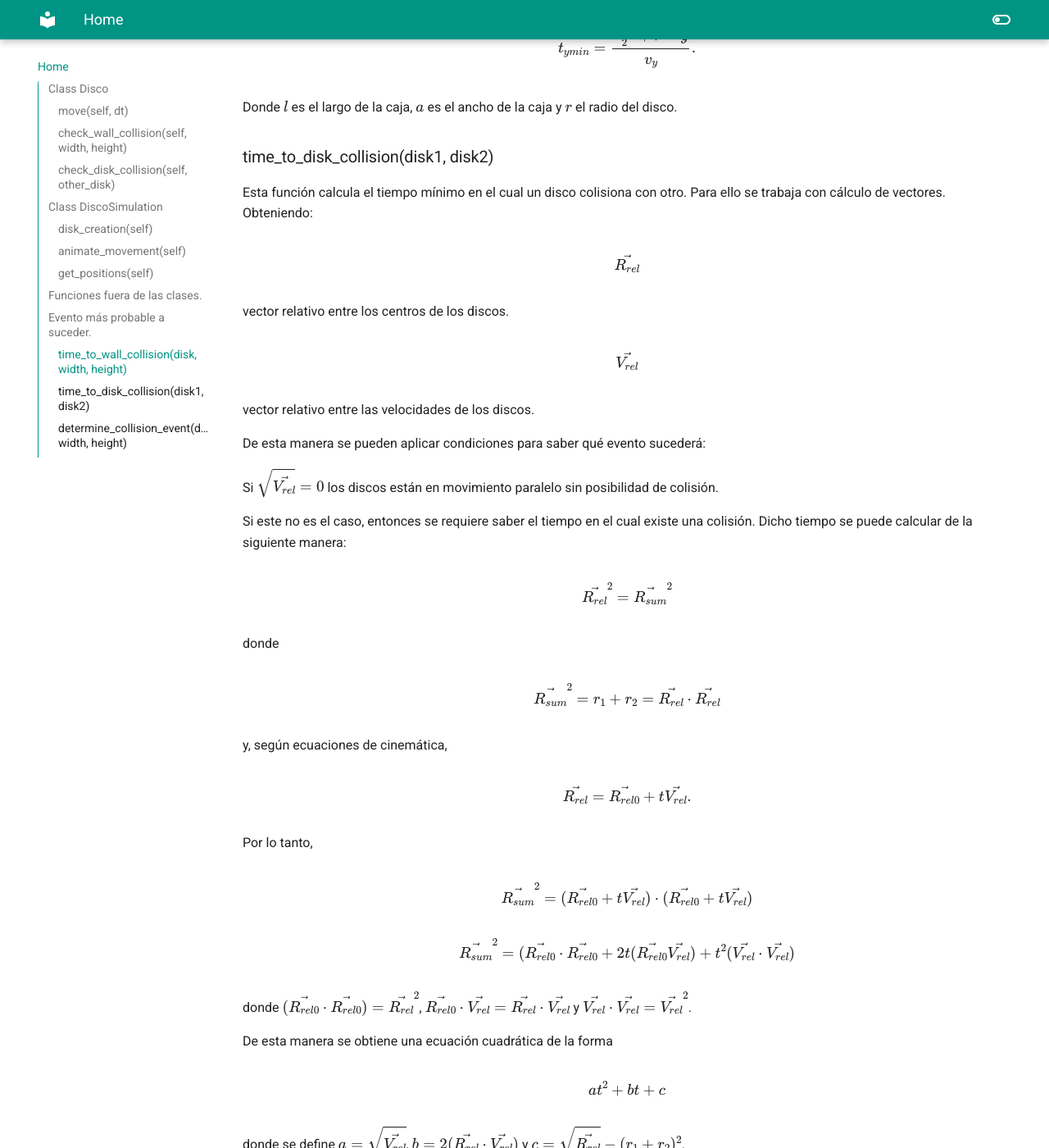
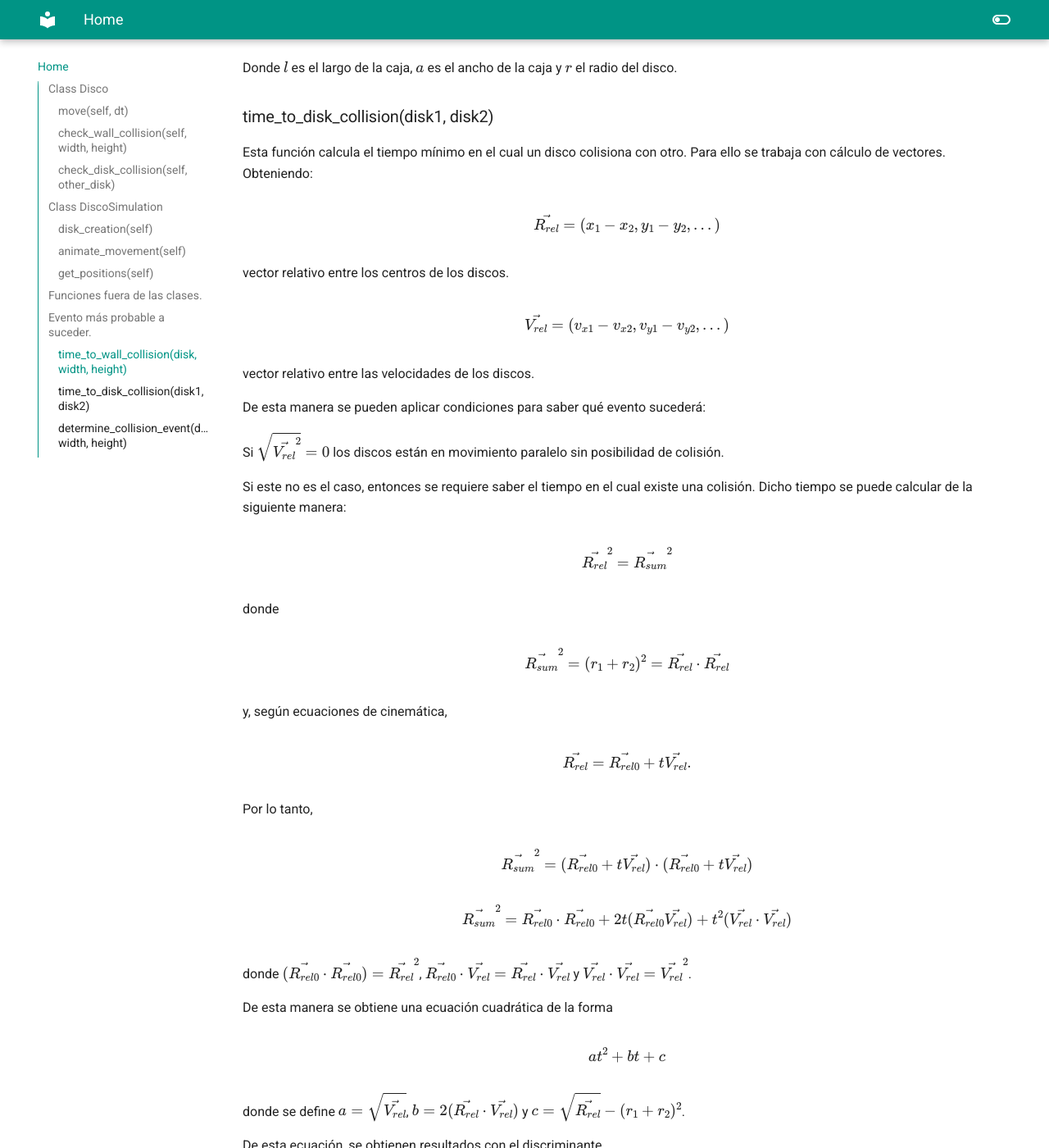
Before and after one commit to Kporras21/Proyecto-, an MkDocs documentation site: the page built from docs/index.md, in a window 1280 px wide and 1400 px high, scrolled down 3658 px. Shown: the whole window at 82% size. Built offline with MkDocs 1.6.1 and Material for MkDocs 9.7.7, drawn with Linux system fonts in a browser that asks for light colours; part of the change alters nothing that is shown; some of the changed text lies outside the part shown.

Commit message:
Correcciones index

```diff
--- a/docs/index.md
+++ b/docs/index.md
@@ -15,11 +15,11 @@ Para ello se implementó código orientado a objetos en Python. A continuación
 En este método se utilizó el método de Euler para resolver las ecuaciones de movimiento tanto para el eje $x$ como para el eje $y$, dichas ecuaciones son:
 
 $$
-x = v_{x}t
+x = x_{0} + v_{x}t
 $$
 
 $$
-y = v_{y}t
+y = y_{0} + v_{y}t
 $$
 
 Posteriormente, se guardan las posiciones en arrays.
@@ -36,14 +36,14 @@ x + r \geq \frac{l}{2}
 $$
 
 $$
-y - r \leq \frac{-l}{2}
+y - r \leq \frac{-a}{2}
 $$
 
 $$
-y + r \geq \frac{l}{2}
+y + r \geq \frac{a}{2}
 $$
 
-donde $l$ es lado de la caja y $r$ el radio del disco.
+donde $l$ es largo de la caja, $a$ es el alto y $r$ el radio del disco.
 
 
 Si cualquiera de las ecuaciones anteriores se cumple, se invierte el signo de la velocidad, es decir, $-v_{x}$ y $-v_{y}$ según la conservación de momento lineal ya que se consideran colisiones elásticas.
@@ -83,10 +83,9 @@ v_{xrelativa} =  v_{x1} - v_{x2}
 $$
 
 $$
-v_{yrelativa} =  v_{y1} - v_{y2}
+v_{yrelativa} =  v_{y1} - v_{y2}.
 $$
 
-y se invierten las posiciones de los discos, es decir, $-x_{1}$, $-x_{2}$, $-y_{1}$ y $-y_{2}$.
 
 ## Class DiscoSimulation
 * Esta clase cuenta con tres métodos principales:
@@ -143,13 +142,13 @@ Donde $l$ es el largo de la caja, $a$ es el ancho de la caja y $r$ el radio del
 Esta función calcula el tiempo mínimo en el cual un disco colisiona con otro. Para ello se trabaja con cálculo de vectores. Obteniendo:
 
 $$
-\vec{R_{rel}}
+\vec{R_{rel}} = (x_{1} - x_{2}, y_{1} - y_{2}, ... )
 $$
 
 vector relativo entre los centros de los discos.
 
 $$
-\vec{V_{rel}}
+\vec{V_{rel}} = (v_{x1} - v_{x2}, v_{y1} - v_{y2}, ... )
 $$
 
 vector relativo entre las velocidades de los discos.
@@ -157,7 +156,7 @@ vector relativo entre las velocidades de los discos.
 De esta manera se pueden aplicar condiciones para saber qué evento sucederá:
 
 
-Si $\sqrt{\vec{V_{rel}}} = 0$ los discos están en movimiento paralelo sin posibilidad de colisión.
+Si $\sqrt{\vec{V_{rel}}^2} = 0$ los discos están en movimiento paralelo sin posibilidad de colisión.
 
 
 Si este no es el caso, entonces se requiere saber el tiempo en el cual existe una colisión. Dicho tiempo se puede calcular de la siguiente manera:
@@ -169,7 +168,7 @@ $$
 donde
 
 $$
-\vec{R_{sum}}^2 = r_{1} + r_{2} = \vec{R_{rel}} \cdot \vec{R_{rel}}
+\vec{R_{sum}}^2 = (r_{1} + r_{2})^2 = \vec{R_{rel}} \cdot \vec{R_{rel}}
 $$
 
 y, según ecuaciones de cinemática,
@@ -185,7 +184,7 @@ $$
 $$
 
 $$
-\vec{R_{sum}}^2 = (\vec{R_{rel0}} \cdot \vec{R_{rel0}} + 2t(\vec{R_{rel0}} \vec{V_{rel}}) + t^2(\vec{V_{rel}} \cdot \vec{V_{rel}})
+\vec{R_{sum}}^2 = \vec{R_{rel0}} \cdot \vec{R_{rel0}} + 2t(\vec{R_{rel0}} \vec{V_{rel}}) + t^2(\vec{V_{rel}} \cdot \vec{V_{rel}})
 $$
 
 donde $(\vec{R_{rel0}} \cdot \vec{R_{rel0}}) = \vec{R_{rel}}^2$, $\vec{R_{rel0}} \cdot \vec{V_{rel}} = \vec{R_{rel}} \cdot \vec{V_{rel}}$ y $\vec{V_{rel}} \cdot \vec{V_{rel}} = \vec{V_{rel}}^2$.
```
